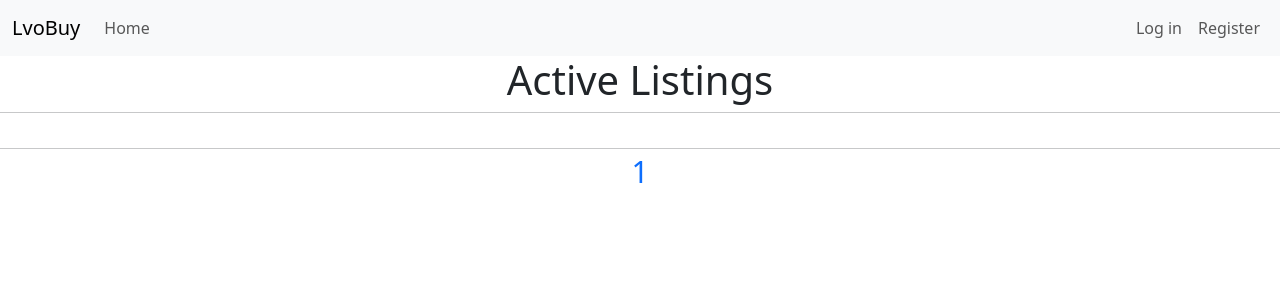
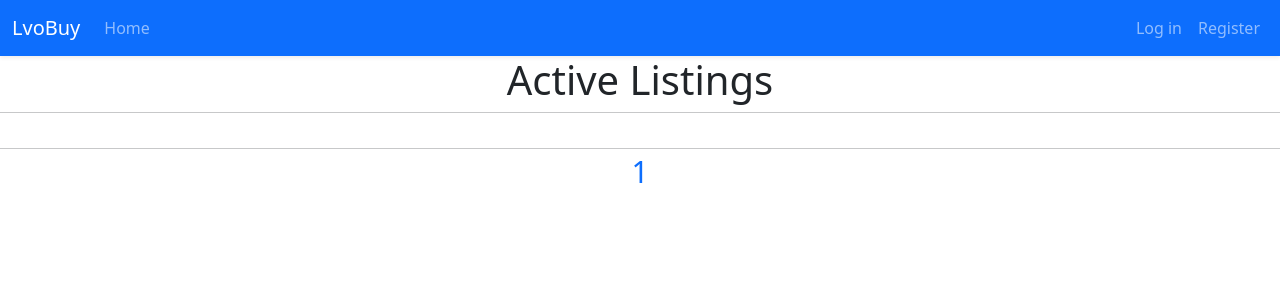
Before and after one commit to LvoBGM/LvoBuy, a Django app: page /bets/home/1 in a window 1280 px wide. Shown: the top 300 px of the page. Run offline with Django 5.2, Linux system fonts and the light colour scheme; data that the repository does not hold is empty.

Commit message:
style: make nav bar blue

```diff
--- a/bets/templates/bets/layout.html
+++ b/bets/templates/bets/layout.html
@@ -8,7 +8,7 @@
         {% block stylesheet %}{% endblock %}
     </head>
     <body>
-        <nav class="navbar navbar-expand-lg bg-body-tertiary">
+        <nav class="navbar navbar-expand-lg navbar-dark bg-primary shadow-sm">
           <div class="container-fluid">
             <a class="navbar-brand" href="#">LvoBuy</a>
             <button class="navbar-toggler" type="button" data-bs-toggle="collapse" data-bs-target="#navbarNav" aria-controls="navbarNav" aria-expanded="false" aria-label="Toggle navigation">
```
